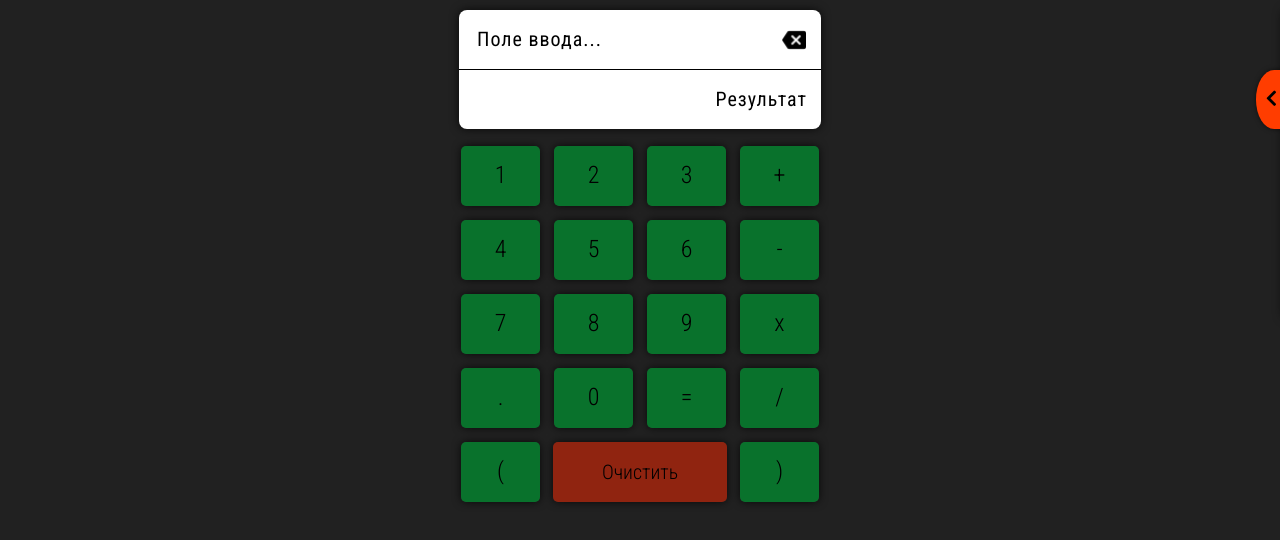
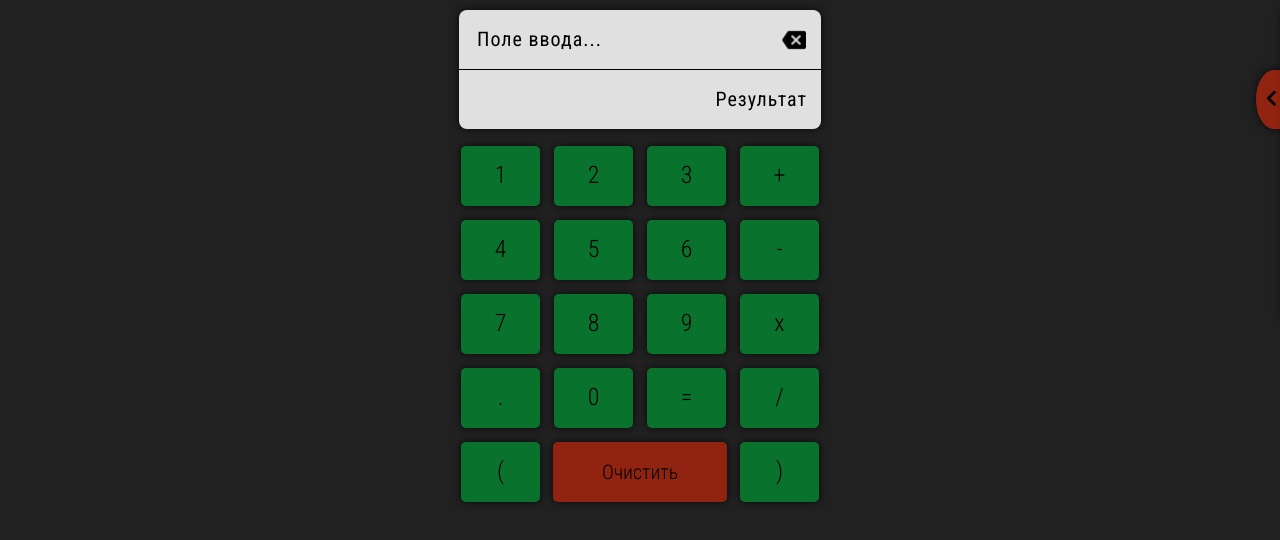
Before and after one commit to dojocoder523/dojocoder523.github.io, a plain HTML site: page index.html in a window 1280 px wide. Shown: the part 60-600 px from the top of the page. Drawn offline with nearby package versions, Linux system fonts and the light colour scheme.

Commit message:
Change box-shadow

```diff
--- a/css/main.css
+++ b/css/main.css
@@ -80,9 +80,10 @@ body {
 }
 
 .btnNav {
-  background: rgba(0, 0, 0, 0.8);
+  background: rgba(0, 70, 150, 0.4);
   border: none;
-  color: #fff;
+  color: #000;
+  box-shadow: 0 0 8px rgba(0,0,0,0.75);
   text-transform: uppercase;
   font-weight: 300;
   width: 100px;
@@ -216,7 +217,7 @@ body {
 }
 
 .textArea {
-	background: rgb(255,255,255);
+	background: #E0E0E0;
 	width: 362px;
         box-shadow: 0 0 10px rgba(0,0,0,0.75);
 	margin: 0 auto;
@@ -470,12 +471,12 @@ body {
 	position:absolute;
 	top: 61.5px;
 	right: 230px;
-	background: #FF3D00;
+	background: rgba(255,40,0,0.5);
 	padding: 19px 15px 19px 10px;
 	border: none;
 	outline: none;
 	cursor:default;
-	box-shadow: 0 0 5px rgba(0,0,0,0.6);
+	box-shadow: 0 0 10px rgba(0,0,0,0.75);
 	border-bottom-left-radius: 50%;
 	border-top-left-radius: 50%;
 	font-size: 18px;
```
